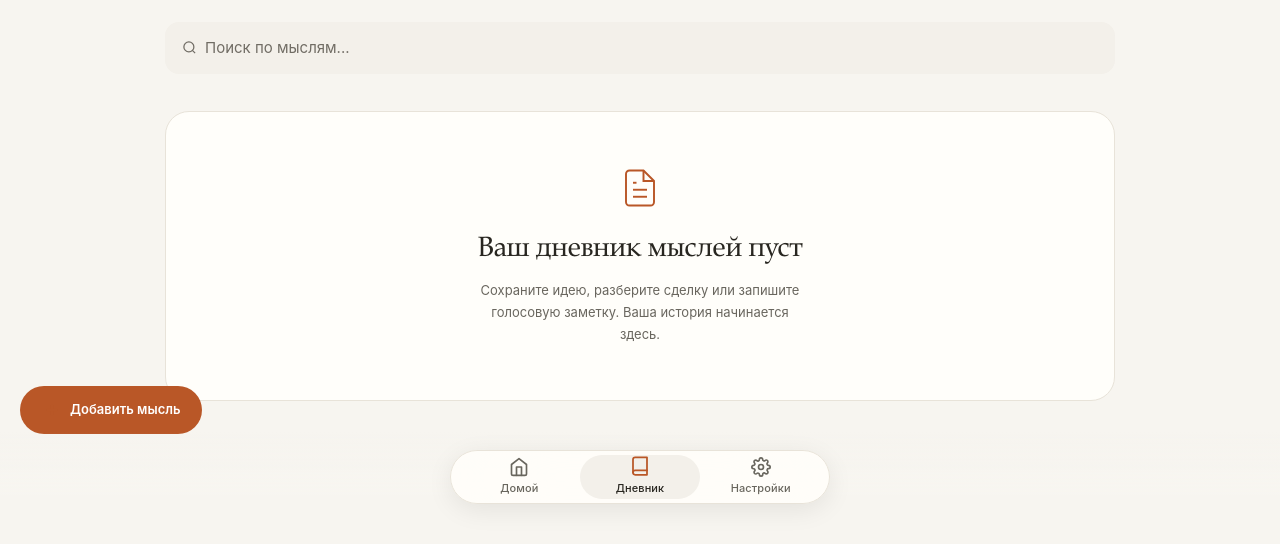
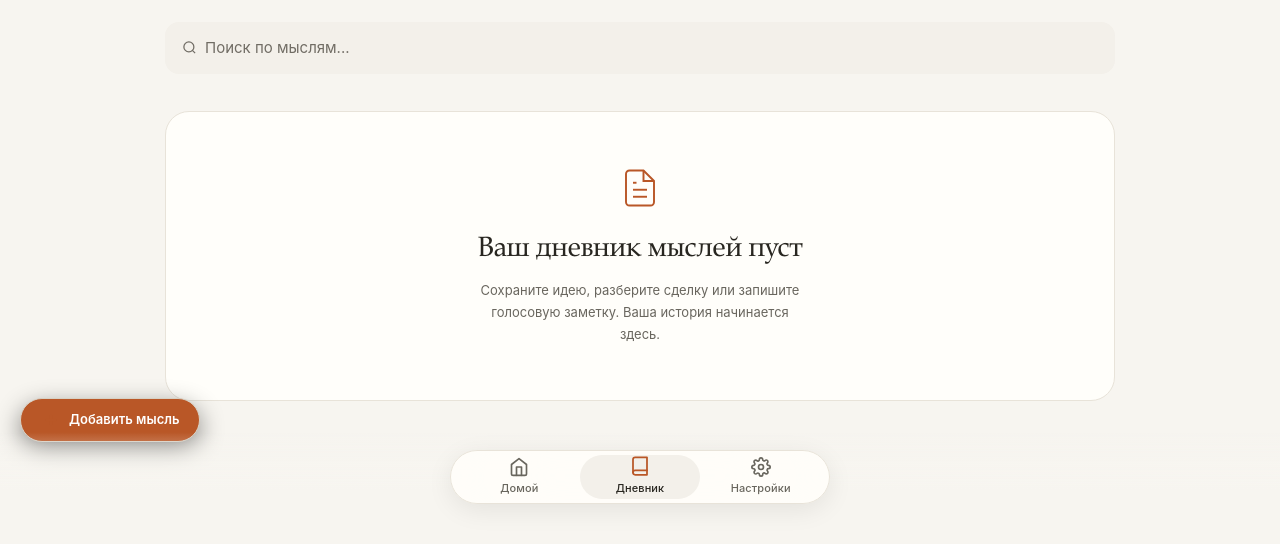
Before and after one commit to maga17mm-hub/TRADES, a plain HTML site: page index.html in a window 1280 px wide. Both pictures are taken after a click on the button "Дневник". Shown: the part 286-830 px from the top of the page. Drawn offline with Linux system fonts and the light colour scheme.

Commit message:
fix: ensure bottom navigation and add thought button stay strictly fixed at bottom across all themes

```diff
--- a/css/books.css
+++ b/css/books.css
@@ -212,7 +212,19 @@ main.app-container { padding-top: 43px; }
 .empty-desc { font-size: 12px; line-height: 1.7; max-width: 270px; margin-bottom: 20px; }
 
 /* The three original tabs and their bottom position are retained. */
-.bottom-nav { background: linear-gradient(to top, var(--bg-primary) 22%, transparent); padding-top: 18px; }
+.bottom-nav {
+  position: fixed !important;
+  bottom: 0 !important;
+  left: 0 !important;
+  right: 0 !important;
+  width: 100% !important;
+  z-index: 999 !important;
+  background: linear-gradient(to top, var(--bg-primary) 30%, transparent) !important;
+  padding-top: 18px;
+  -webkit-transform: translate3d(0, 0, 0);
+  transform: translate3d(0, 0, 0);
+  will-change: transform;
+}
 .bottom-nav-inner { background: color-mix(in srgb, var(--bg-card) 90%, transparent); border-color: var(--border-subtle); box-shadow: 0 6px 26px rgb(0 0 0 / 8%); }
 .bottom-nav-item { color: var(--text-secondary); }
 .bottom-nav-item.active { color: var(--text-primary); background: var(--bg-input); box-shadow: none; }
@@ -223,7 +235,7 @@ main.app-container { padding-top: 43px; }
 .ai-fab-btn:hover { border-color: var(--brand); box-shadow: 0 4px 16px rgb(0 0 0 / 10%); }
 
 /* Journal: the same reading rhythm in the library, composer and audio tools. */
-.ios-notes-list-view { position: relative; padding-bottom: 0; }
+.ios-notes-list-view { position: relative; padding-bottom: calc(80px + env(safe-area-inset-bottom, 14px)); }
 .ios-notes-header { margin-bottom: 27px; }
 .ios-notes-header-top { align-items: flex-start; gap: 24px; margin-bottom: 25px; }
 .ios-notes-title { margin-top: 8px; }
@@ -246,9 +258,39 @@ main.app-container { padding-top: 43px; }
 .ios-note-card-snippet { color: var(--text-secondary); }
 .ios-note-tag-chip { border: 0; color: var(--text-secondary); background: var(--bg-input); border-radius: 8px; font-size: 10px; padding: 5px 9px; }
 .ios-note-audio-chip { color: var(--brand); border: 0; background: var(--paper-accent-soft); }
-.journal-add-fab { position: static; display: flex; width: fit-content; margin: 0; min-height: 48px; padding: 12px 22px; border: 0; border-radius: 26px; background: var(--brand); color: #fff; box-shadow: none; font-size: 13px; }
-.journal-add-fab:hover { background: var(--brand-hover); box-shadow: none; transform: none; }
-.journal-add-fab svg { color: #fff; }
+.journal-add-fab {
+  position: fixed !important;
+  bottom: calc(72px + env(safe-area-inset-bottom, 10px)) !important;
+  left: 20px !important;
+  z-index: 998 !important;
+  display: inline-flex !important;
+  align-items: center;
+  gap: 8px;
+  width: fit-content;
+  min-height: 44px;
+  padding: 11px 20px;
+  border: 1px solid var(--border-medium);
+  border-radius: 9999px;
+  background: var(--brand);
+  color: #fff;
+  font-size: 13px;
+  font-weight: 600;
+  box-shadow: 0 8px 24px rgba(0, 0, 0, 0.45);
+  cursor: pointer;
+  -webkit-transform: translate3d(0, 0, 0);
+  transform: translate3d(0, 0, 0);
+  will-change: transform;
+  -webkit-backface-visibility: hidden;
+  backface-visibility: hidden;
+}
+.journal-add-fab:hover {
+  background: var(--brand-hover);
+  box-shadow: 0 10px 28px rgba(0, 0, 0, 0.6);
+  transform: translateY(-2px);
+}
+.journal-add-fab svg {
+  color: #fff;
+}
 .ios-notes-empty-state { background: var(--bg-card); border: 1px solid var(--border-subtle); border-radius: 24px; padding: 55px 24px; }
 .ios-notes-empty-icon { color: var(--brand); opacity: 1; margin-bottom: 20px; }
 .ios-notes-empty-icon svg { width: 42px; height: 42px; stroke-width: 1.1; }
@@ -436,7 +478,6 @@ main.app-container { padding-top: 43px; }
   .ios-notes-header-top { flex-wrap: wrap; gap: 18px; margin-bottom: 16px; }
   .journal-header-actions { width: 100%; flex-direction: row; align-items: center; gap: 9px; padding-top: 0; }
   .ios-notes-filter-wrap { padding-top: 0; width: 100%; min-width: 0; flex: 1; }
-  .journal-header-actions .journal-add-fab { flex-shrink: 0; padding-inline: 15px; min-height: 46px; font-size: 11px; gap: 5px; }
   .ios-notes-filter-wrap .form-select { width: 100%; min-width: 0; font-size: 11px; }
   .ios-notes-count-badge { margin-top: 10px; }
   .ios-notes-header { margin-bottom: 20px; }
--- a/index.html
+++ b/index.html
@@ -286,13 +286,6 @@
               <span id="journalCountBadge" class="ios-notes-count-badge">0 мыслей</span>
             </div>
             <div class="journal-header-actions">
-        <button type="button" id="journalAddFabBtn" class="journal-add-fab" onclick="openNewThoughtComposer()" title="Добавить мысль или голос">
-          <svg width="20" height="20" viewBox="0 0 24 24" fill="none" stroke="currentColor" stroke-width="2.5">
-            <line x1="12" y1="5" x2="12" y2="19"></line>
-            <line x1="5" y1="12" x2="19" y2="12"></line>
-          </svg>
-          <span>Добавить мысль</span>
-        </button>
               <div class="ios-notes-filter-wrap">
                 <select id="journalFilterTag" class="form-select form-select-sm" onchange="filterJournalThoughts(this.value)">
                   <option value="all">Все категории</option>
@@ -327,8 +320,14 @@
           <!-- Dynamically populated from IndexedDB -->
         </div>
 
-        <!-- Note creation is available in the journal header. -->
-
+        <!-- Bottom-Left Add Button (+) -->
+        <button type="button" id="journalAddFabBtn" class="journal-add-fab" onclick="openNewThoughtComposer()" title="Добавить мысль или голос">
+          <svg width="20" height="20" viewBox="0 0 24 24" fill="none" stroke="currentColor" stroke-width="2.5">
+            <line x1="12" y1="5" x2="12" y2="19"></line>
+            <line x1="5" y1="12" x2="19" y2="12"></line>
+          </svg>
+          <span>Добавить мысль</span>
+        </button>
 
       </div>
 
@@ -398,7 +397,7 @@
         <div class="theme-picker-grid">
           <button type="button" class="theme-card" data-theme-name="books" onclick="applyAppTheme('books')">
             <span class="theme-preview-palette"><span class="theme-swatch" style="background:#f7f5f0;"></span><span class="theme-swatch" style="background:#e6dfd3;"></span><span class="theme-swatch" style="background:#b95727;"></span></span>
-            <span class="theme-card-header-row"><span class="theme-card-name">Paper · Светлая</span><span class="theme-card-check">✓</span></span>
+            <span class="theme-card-header-row"><span class="theme-card-name">Paper · Светлая</span><span class="theme-card-check"><svg width="12" height="12" viewBox="0 0 24 24" fill="none" stroke="currentColor" stroke-width="3"><polyline points="20 6 9 17 4 12"></polyline></svg></span></span>
           </button>
           <!-- Midnight (Default) -->
           <button type="button" class="theme-card active" data-theme-name="midnight" onclick="applyAppTheme('midnight')">
```
Lines whose indentation alone changed are shown as unchanged.
